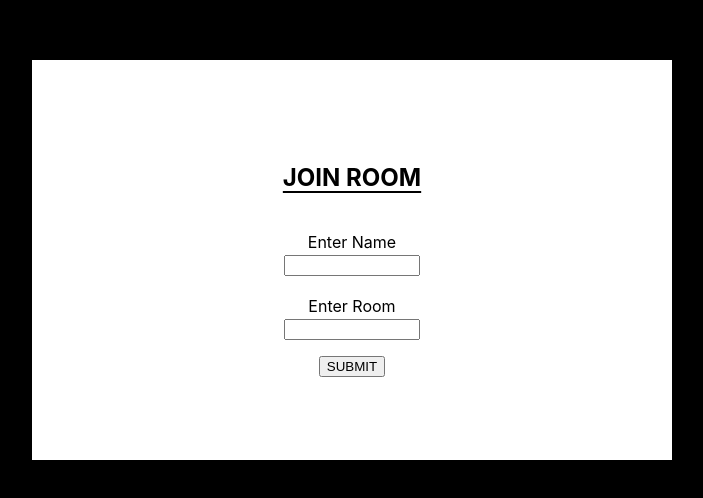
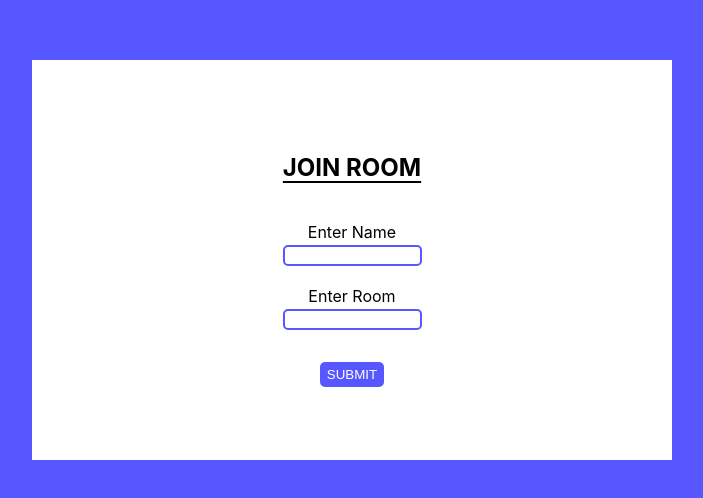
Before and after one commit to ChocolateRanger/ChatApplication, a React (Create React App) app in the folder frontend/: page / in a window 1280 px wide. Shown: the part 140-638 px from the top of the page, without its empty margins (288-991 px from the left). Built offline with nearby package versions, Linux system fonts and the light colour scheme.

Commit message:
Added some css

```diff
--- a/frontend/src/Component/Chat/Chat.js
+++ b/frontend/src/Component/Chat/Chat.js
@@ -12,7 +12,7 @@ let socket;
 const Chat = () => {
 
 
-    const Endpoint = 'http://localhost:5000'
+    const Endpoint = 'https://chatappbackend-5mof.onrender.com'
 
     let location = useLocation();
     console.log(location.search)
--- a/frontend/src/Component/Join/Join.css
+++ b/frontend/src/Component/Join/Join.css
@@ -4,7 +4,7 @@
     display: flex;
     justify-content: center;
     align-items: center;
-    background-color: black;
+    background-color: rgb(87, 87, 255);
 }
 
 .joinOuterContainer{
@@ -29,9 +29,34 @@
 }
 
 .joinOuterContainer button{
-    margin-top: 2vh;
+    margin-top: 2rem;
 }
 
 .inputField{
     width: 8rem;
+    border-radius: 5px;
+    border: 2px solid rgb(87, 87, 255);
+    padding-left: 5px;
 }
+
+.inputField:focus{
+    outline:none;
+}
+
+.btn-submit{
+    border-radius: 5px;
+    outline: none;
+    border: none;
+    background-color: rgb(87, 87, 255);
+    color: white;
+    padding: 5px 7px;
+}
+
+.btn-submit:focus{
+    outline: none;
+}
+
+.btn-submit:hover{
+    cursor: pointer;
+    box-shadow: -1px 2px 10px blue;
+}
--- a/frontend/src/Component/Join/Join.js
+++ b/frontend/src/Component/Join/Join.js
@@ -20,7 +20,7 @@ const Join = () => {
                     <input className='inputField' type="text" value={room} onChange={e => setRoom(e.target.value)} />
                 </div>
                 <Link onClick={e => (!name || !room) ? e.preventDefault() : null} to={`/chat?name=${name}&room=${room}`}>
-                    <button>
+                    <button className='btn-submit'>
                         SUBMIT
                     </button>
 
```
Also changed, not shown: 1 other file (tests, documents, lock files or other folders).
